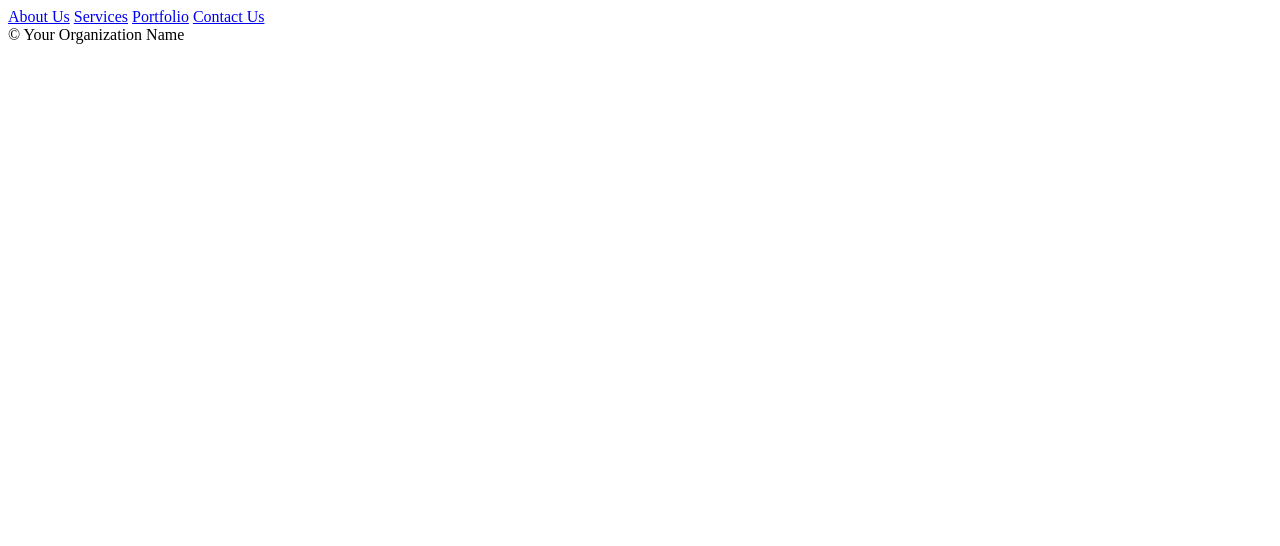
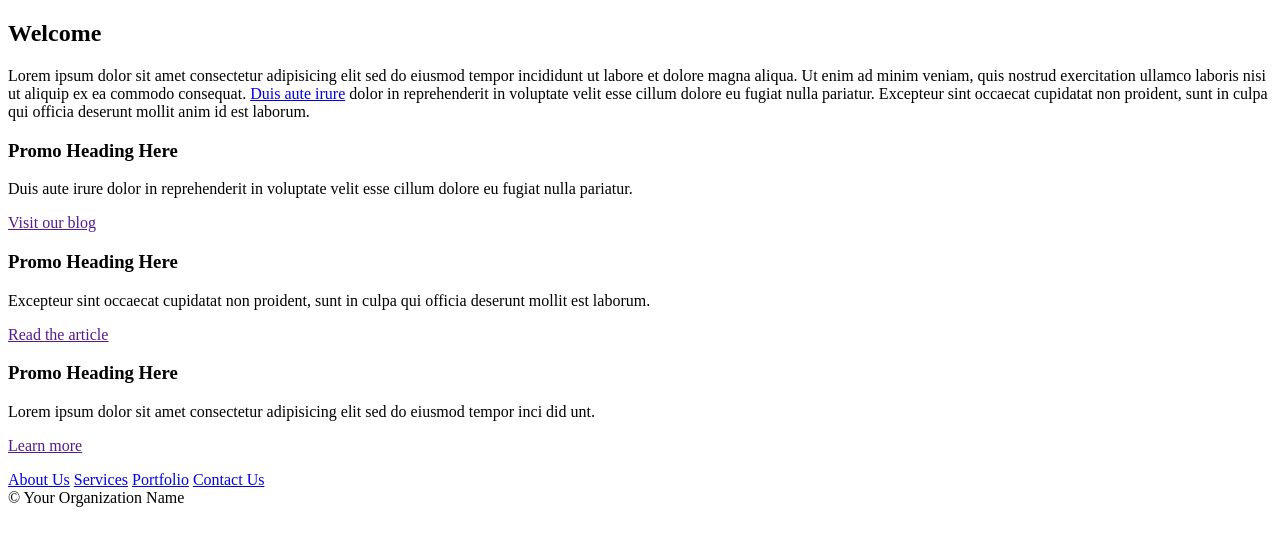
Before and after one commit to GabrielJar/myWebsite, a plain HTML site: page index.html in a window 1280 px wide. Drawn offline with Linux system fonts and the light colour scheme.

Commit message:
Placeholders tTxts added

```diff
--- a/index.html
+++ b/index.html
@@ -2,41 +2,48 @@
 <html>
 	<head>
 		<meta http-equiv="Content-Type" content="text/html; charset=UTF-8">
-		<title>Lynda.com | Creating a Responsive Web Design</title>
+		<title>MyWebsite | Creating a Responsive Web Design</title>
 	</head>
 	<body>
-
 		<div class="page">
-
 			<header>
 				<a class="logo" href="#"></a>
 			</header>
-
-			<article></article>
-
+			<article>
+				<h1>Welcome</h1>
+				<p>Lorem ipsum dolor sit amet consectetur adipisicing elit sed do eiusmod tempor incididunt ut labore et dolore magna aliqua. Ut enim ad minim veniam, quis nostrud exercitation ullamco laboris nisi ut aliquip ex ea commodo consequat. <a href="#">Duis aute irure</a> dolor in reprehenderit in voluptate velit esse cillum dolore eu fugiat nulla pariatur. Excepteur sint occaecat cupidatat non proident, sunt in culpa qui officia deserunt mollit anim id est laborum.</p>
+			</article>
 			<div class="promo_container">
-
+				<div class="promo">
+					<div class="content">
+						<h3>Promo Heading Here</h3>
+						<p>Duis aute irure dolor in reprehenderit in voluptate velit esse cillum dolore eu fugiat nulla pariatur.</p>
+						<p><a href="">Visit our blog</a></p>
+					</div>
+				</div>
 				<div class="promo"></div>
-
-				<div class="promo"></div>
-
-
-				<div class="promo"></div>
-
+					<div class="content">
+						<h3>Promo Heading Here</h3>
+						<p>Excepteur sint occaecat cupidatat non proident, sunt in culpa qui officia deserunt mollit est laborum.</p>
+						<p><a href="">Read the article</a></p>
+					</div>
+				<div class="promo">
+					<div class="content">
+						<h3>Promo Heading Here</h3>
+						<p>Lorem ipsum dolor sit amet consectetur adipisicing elit sed do eiusmod tempor inci did unt.</p>
+						<p><a href="">Learn more</a></p>
+					</div>
+				</div>
 			</div>
-
 			<nav>
 				<a href="#">About Us</a>
 				<a href="#">Services</a>
 				<a href="#">Portfolio</a>
 				<a href="#">Contact Us</a>
 			</nav>
-
 			<footer>
 				&copy; Your Organization Name
 			</footer>
-
 		</div>
-
 	</body>
 </html>
```
